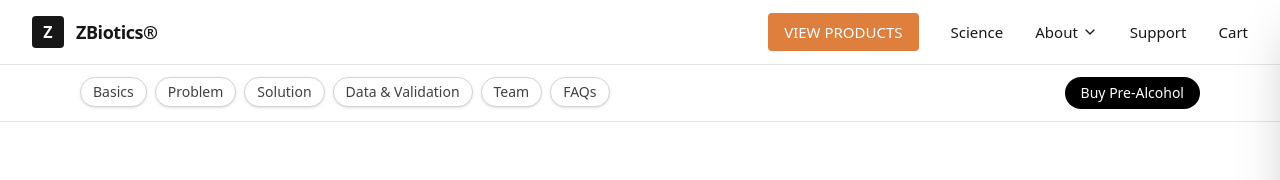
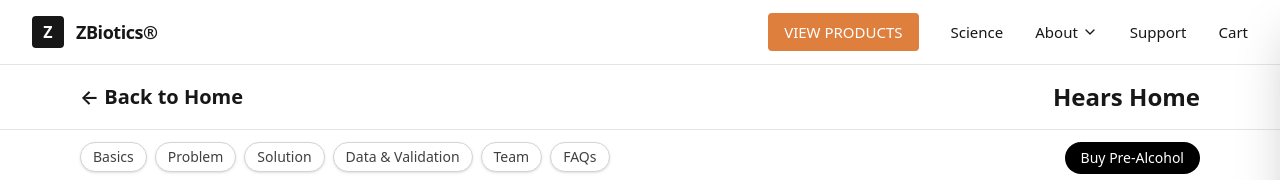
Before and after one commit to theo-noetic/noetic_site, a React (Vite) app: page /how-it-works in a window 1280 px wide. Shown: the top 180 px of the page. Built offline with nearby package versions, Linux system fonts and the light colour scheme; a web font is replaced by a local one.

Commit message:
Added vercel re-route V2

```diff
--- a/src/App.jsx
+++ b/src/App.jsx
@@ -1,6 +1,6 @@
 import React, { useEffect, useMemo, useRef, useState } from "react";
 import HowItWorks from "./howitworks.jsx";
-import { Link, Routes, Route } from "react-router-dom";
+import { Link, Routes, Route, useLocation } from "react-router-dom";
 
 /**
  * ZBiotics — Homepage (April 5, 2024 snapshot) replica
@@ -18,6 +18,12 @@ export default function ZbioticsReplica() {
   const [cartOpen, setCartOpen] = useState(false);
   const [cart, setCart] = useLocalStorage("zb_cart", []);
   const cartCount = useMemo(() => cart.reduce((n, i) => n + i.qty, 0), [cart]);
+
+  // Debug route changes
+  const location = useLocation();
+  useEffect(() => {
+    console.log('Route changed to:', location.pathname);
+  }, [location]);
 
   // Smooth anchor scroll
   useEffect(() => {
@@ -66,7 +72,7 @@ export default function ZbioticsReplica() {
       <StyleTag />
       <TopNotice />
       <Header cartCount={cartCount} onOpenCart={() => setCartOpen(true)} />
-      <Routes>
+      <Routes key={location.pathname}>
         <Route path="/" element={
           <main>
             <Hero />
@@ -80,6 +86,18 @@ export default function ZbioticsReplica() {
           </main>
         } />
         <Route path="/how-it-works" element={<HowItWorks />} />
+        <Route path="*" element={
+          <main>
+            <Hero />
+            <PressBar />
+            <PreAlcoholSection />
+            <BetterMornings />
+            <TomorrowSection />
+            <LabNotes />
+            <Faq />
+            <Newsletter />
+          </main>
+        } />
       </Routes>
       <Footer />
       <CartDrawer open={cartOpen} onClose={() => setCartOpen(false)} cart={cart} setCart={setCart} />
--- a/src/howitworks.jsx
+++ b/src/howitworks.jsx
@@ -1,4 +1,5 @@
 import React from "react";
+import { Link } from "react-router-dom";
 
 /**
  * HowItWorks.jsx — ZBiotics-style "How It Works" page replica (paraphrased)
@@ -50,6 +51,20 @@ const AnchorNav = () => (
 export default function HowItWorks() {
   return (
     <main className="min-h-screen bg-gradient-to-b from-white via-neutral-50 to-white text-neutral-900">
+      {/* Header with back navigation */}
+      <header className="sticky top-0 z-50 bg-white/80 backdrop-blur border-b border-neutral-200">
+        <div className="mx-auto max-w-6xl px-4">
+          <div className="flex items-center justify-between h-16">
+            <Link to="/" className="text-xl font-semibold text-neutral-900 hover:text-neutral-600">
+              ← Back to Home
+            </Link>
+            <Link to="/" className="text-2xl font-bold text-neutral-900">
+              Hears Home
+            </Link>
+          </div>
+        </div>
+      </header>
+
       {/* Top bar anchor nav */}
       <AnchorNav />
 
```
Also changed, not shown: vercel.json (renamed from src/vercel.json).
